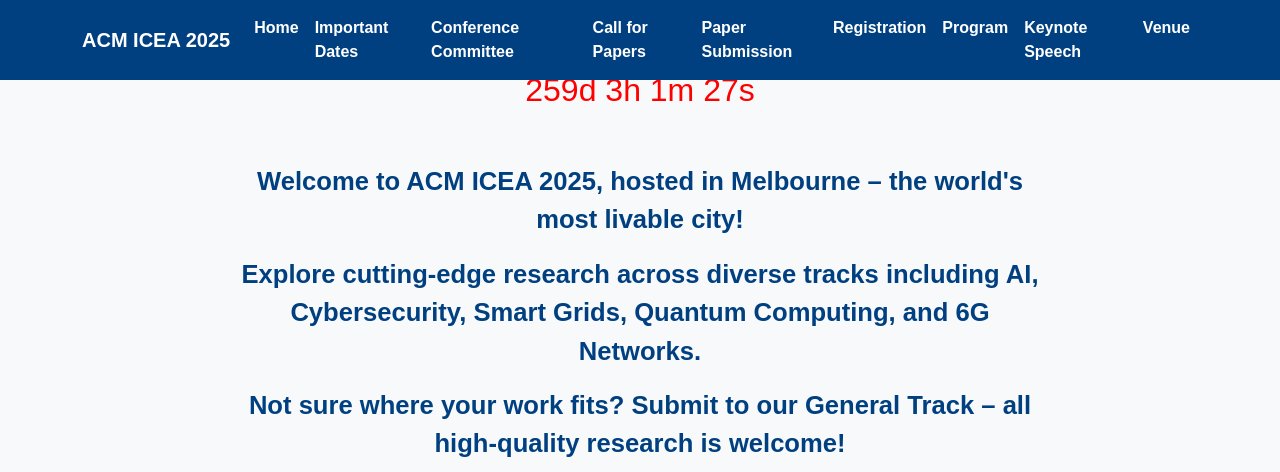
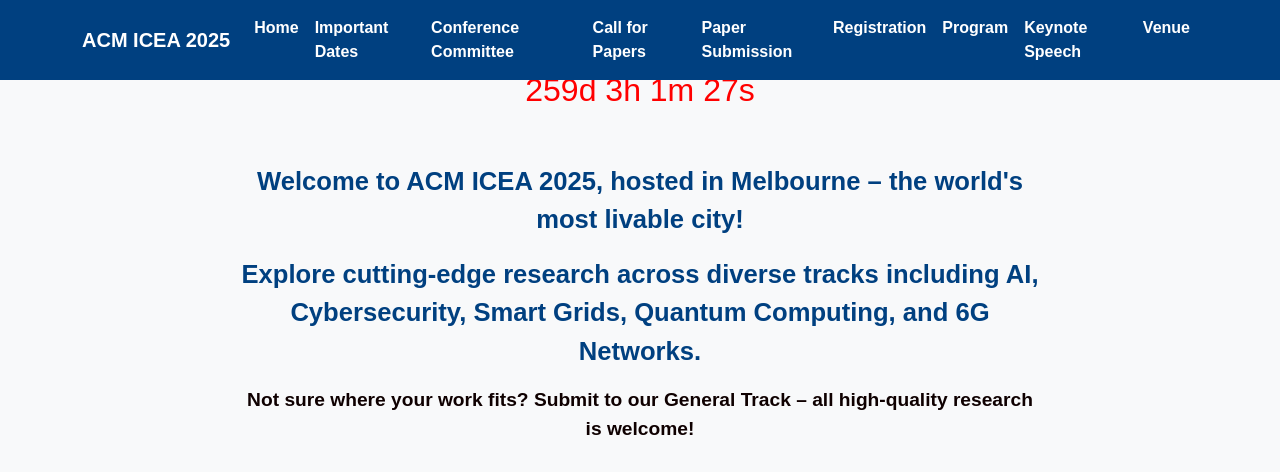
Before and after one commit to icea2025/latrobe, a Jekyll site: the page index.html, which Jekyll copies as it is, in a window 1280 px wide and 1400 px high, scrolled down 331 px. Shown: the top 472 px of the window. Built offline with Jekyll 4.4.1, drawn with Linux system fonts in a browser that asks for light colours; grey boxes are pictures that could not be loaded.

Commit message:
Update index.html

```diff
--- a/index.html
+++ b/index.html
@@ -82,9 +82,10 @@
     <p class="intro-line delay-1">
       Explore cutting-edge research across diverse tracks including AI, Cybersecurity, Smart Grids, Quantum Computing, and 6G Networks.
     </p>
-    <p class="intro-line delay-2">
-      Not sure where your work fits? Submit to our General Track – all high-quality research is welcome!
-    </p>
+    <p class="general-track-note">
+  Not sure where your work fits? Submit to our General Track – all high-quality research is welcome!
+</p>
+
   </div>
 </div>
 
@@ -111,6 +112,21 @@
       opacity: 1;
       transform: translateY(0);
     }
+  }
+
+  @keyframes flashRed {
+    0%, 100% {
+      color: black;
+    }
+    50% {
+      color: red;
+    }
+  }
+
+  .general-track-note {
+    font-weight: bold;
+    font-size: 1.2rem;
+    animation: flashRed 2s infinite;
   }
 </style>
 
```
